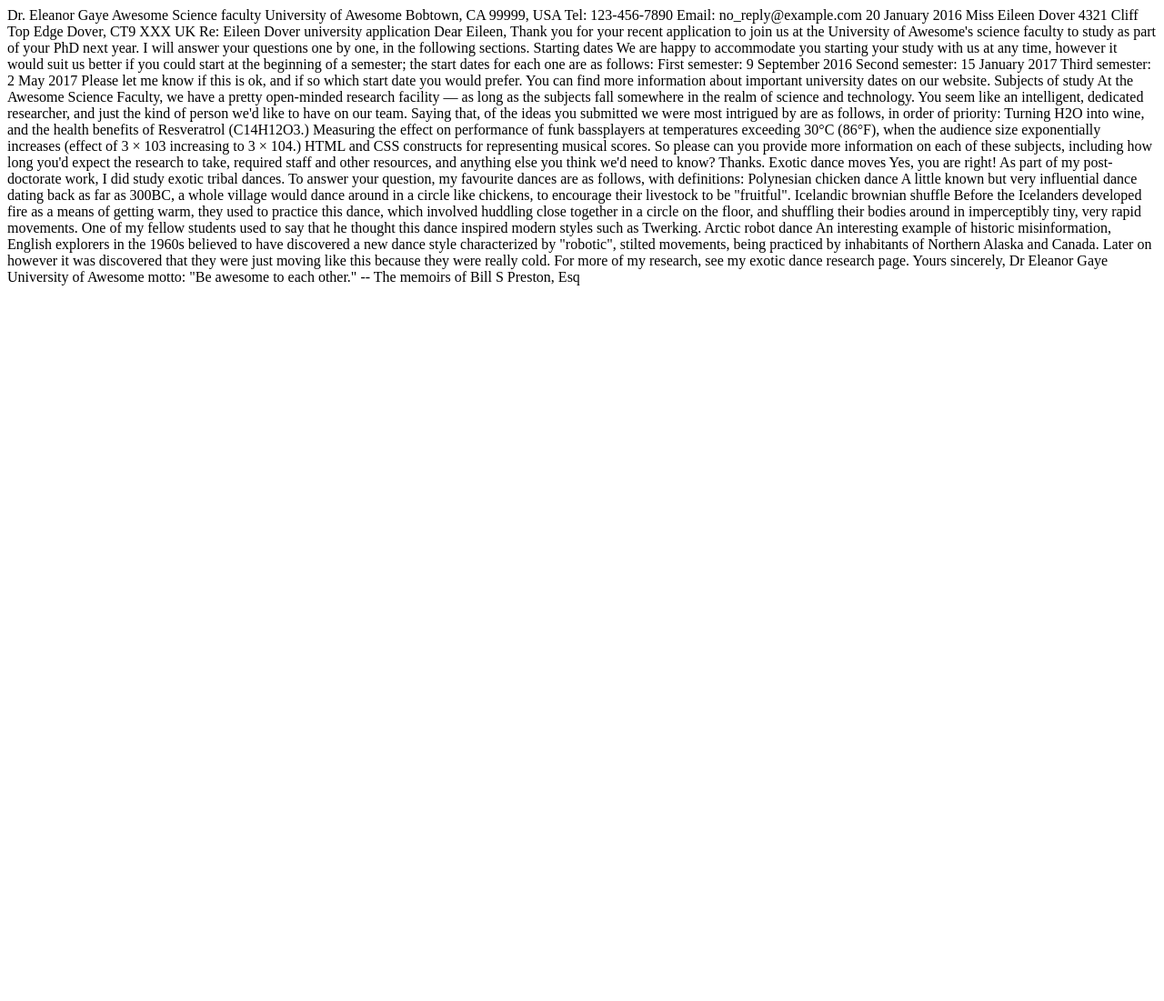
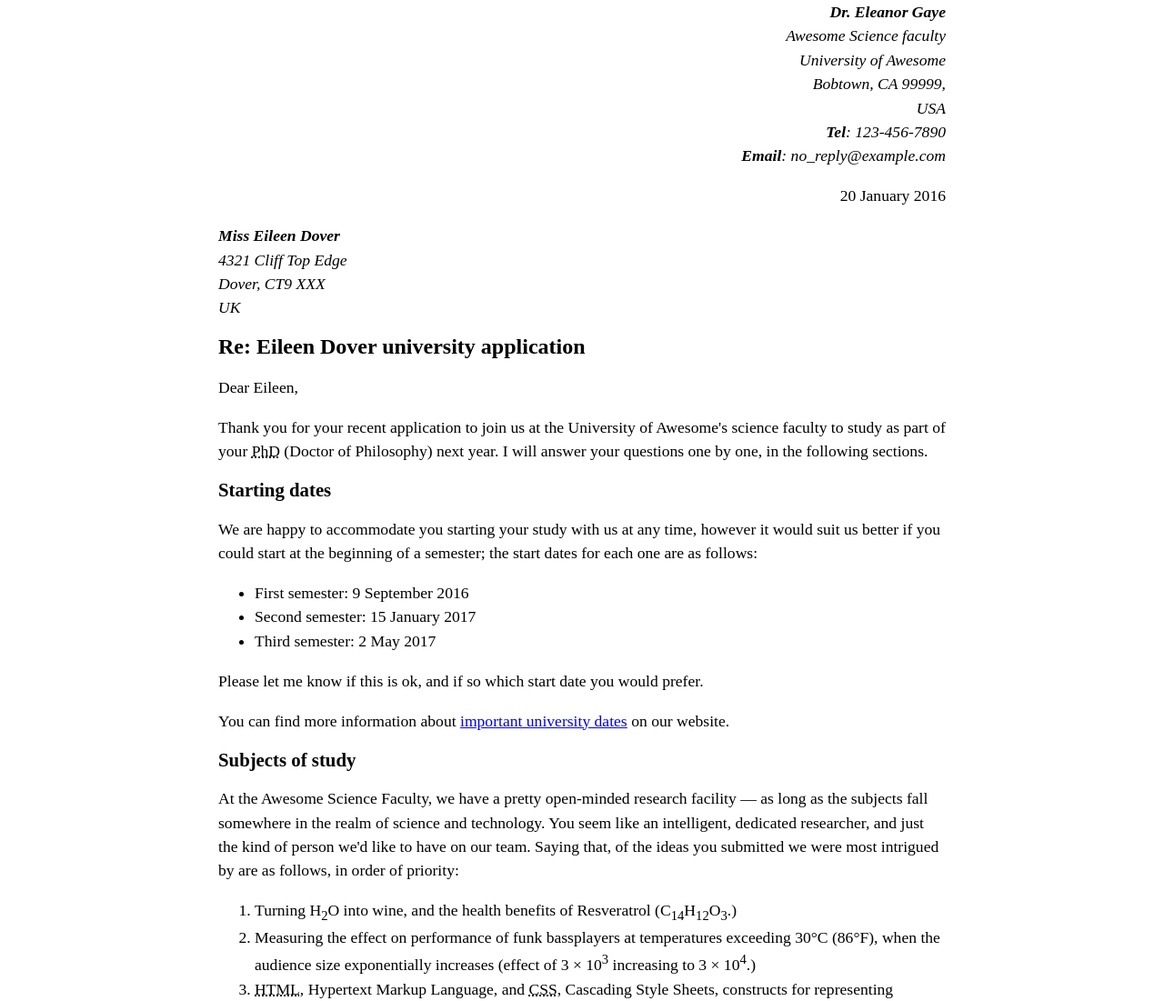
Before and after one commit to daiki-yoshi/ensyu2, a website: page index.html in a window 1280 px wide. Shown: the top 1101 px of the page at 91% size. Before the commit the page ends 800 px from the top, so only its background shows below. Drawn offline with Linux system fonts and the light colour scheme.

Commit message:
index.htmlの追加

```diff
--- a/index.html
+++ b/index.html
@@ -1,70 +1,108 @@
-<html>
+<!DOCTYPE html>
+<html lang="en-US">
   <head>
-    <meta charset="utf-8" />
+    <meta charset="utf-8">
+    <meta name="author" content="Dr. Eleanor Gaye">
+    <title>Eileen Dover university application</title>
+    <style>
+      body {
+        max-width: 800px;
+        margin: 0 auto;
+      }
+
+      .sender-column {
+        text-align: right;
+      }
+
+      h1 {
+        font-size: 1.5em;
+      }
+
+      h2 {
+        font-size: 1.3em;
+      }
+
+      p,ul,ol,dl,address {
+        font-size: 1.1em;
+      }
+
+      p, li, dd, dt, address {
+        line-height: 1.5;
+      }
+    </style>
   </head>
   <body>
-    Dr. Eleanor Gaye
-Awesome Science faculty
-University of Awesome
-Bobtown, CA 99999,
-USA
-Tel: 123-456-7890
-Email: no_reply@example.com
+    <address class="sender-column">
+      <strong>Dr. Eleanor Gaye</strong><br>
+      Awesome Science faculty<br>
+      University of Awesome<br>
+      Bobtown, CA 99999,<br>
+      USA<br>
+      <strong>Tel</strong>: 123-456-7890<br>
+      <strong>Email</strong>: no_reply@example.com
+    </address>
 
-20 January 2016
+    <p class="sender-column"><time datetime="2016-01-20">20 January 2016</time></p>
 
-Miss Eileen Dover
-4321 Cliff Top Edge
-Dover, CT9 XXX
-UK
+    <address>
+      <strong>Miss Eileen Dover</strong><br>
+      4321 Cliff Top Edge<br>
+      Dover, CT9 XXX<br>
+      UK
+    </address>
+
+    <h1>Re: Eileen Dover university application</h1>
+
+    <p>Dear Eileen,</p>
+
+    <p>Thank you for your recent application to join us at the University of Awesome's science faculty to study as part of your <abbr title="Doctor of Philosophy">PhD</abbr> (Doctor of Philosophy) next year. I will answer your questions one by one, in the following sections.</p>
+
+    <h2>Starting dates</h2>
+
+    <p>We are happy to accommodate you starting your study with us at any time, however it would suit us better if you could start at the beginning of a semester; the start dates for each one are as follows:</p>
+
+    <ul>
+      <li>First semester: <time datetime="2016-09-09">9 September 2016</time></li>
+      <li>Second semester: <time datetime="2017-01-15">15 January 2017</time></li>
+      <li>Third semester: <time datetime="2017-05-02">2 May 2017</time></li>
+    </ul>
+
+    <p>Please let me know if this is ok, and if so which start date you would prefer.</p>
+
+    <p>You can find more information about <a href="http://www.example.com" title="table of important university dates">important university dates</a> on our website.</p>
+
+    <h2>Subjects of study</h2>
+
+    <p>At the Awesome Science Faculty, we have a pretty open-minded research facility — as long as the subjects fall somewhere in the realm of science and technology. You seem like an intelligent, dedicated researcher, and just the kind of person we'd like to have on our team. Saying that, of the ideas you submitted we were most intrigued by are as follows, in order of priority:</p>
+
+    <ol>
+      <li>Turning H<sub>2</sub>O into wine, and the health benefits of Resveratrol (C<sub>14</sub>H<sub>12</sub>O<sub>3</sub>.)</li>
+      <li>Measuring the effect on performance of funk bassplayers at temperatures exceeding 30°C (86°F), when the audience size exponentially increases (effect of 3 × 10<sup>3</sup> increasing to 3 × 10<sup>4</sup>.)</li>
+      <li><abbr title="Hypertext Markup Language">HTML</abbr>, Hypertext Markup Language, and <abbr title="Cascading Style Sheets">CSS</abbr>, Cascading Style Sheets, constructs for representing musical scores.</li>
+    </ol>
+
+    <p>So please can you provide more information on each of these subjects, including how long you'd expect the research to take, required staff and other resources, and anything else you think we'd need to know? Thanks.</p>
+
+    <h2>Exotic dance moves</h2>
+
+    <p>Yes, you are right! As part of my post-doctorate work, I <em>did</em> study exotic tribal dances. To answer your question, my favourite dances are as follows, with definitions:</p>
+
+    <dl>
+      <dt>Polynesian chicken dance</dt>
+      <dd>A little known but <em>very</em> influential dance dating back as far as 300 <abbr title="Before Common Era">BCE</abbr>, a whole village would dance around in a circle like chickens, to encourage their livestock to be "fruitful".</dd>
+      <dt>Icelandic brownian shuffle</dt>
+      <dd>Before the Icelanders developed fire as a means of getting warm, they used to practice this dance, which involved huddling close together in a circle on the floor, and shuffling their bodies around in imperceptibly tiny, very rapid movements. One of my fellow students used to say that he thought this dance inspired modern styles such as Twerking.</dd>
+      <dt>Arctic robot dance</dt>
+      <dd>An interesting example of historic misinformation, English explorers in the 1960s believed to have discovered a new dance style characterised by "robotic", stilted movements, being practiced by inhabitants of Northern Alaska and Canada. Later on however it was discovered that they were just moving like this because they were really cold.</dd>
+    </dl>
+
+    <p>For more of my research, see my <a href="http://www.example.com" title="exotic dance research">exotic dance research page</a>.</p>
+
+    <p>Yours sincerely,</p>
+
+    <p>Dr Eleanor Gaye</p>
 
 
-Re: Eileen Dover university application
-
-Dear Eileen,
-
-Thank you for your recent application to join us at the University of Awesome's science faculty to study as part of your PhD next year. I will answer your questions one by one, in the following sections.
-
-Starting dates
-
-We are happy to accommodate you starting your study with us at any time, however it would suit us better if you could start at the beginning of a semester; the start dates for each one are as follows:
-
-First semester: 9 September 2016
-Second semester: 15 January 2017
-Third semester: 2 May 2017
-
-Please let me know if this is ok, and if so which start date you would prefer.
-
-You can find more information about important university dates on our website.
-
-
-Subjects of study
-
-At the Awesome Science Faculty, we have a pretty open-minded research facility — as long as the subjects fall somewhere in the realm of science and technology. You seem like an intelligent, dedicated researcher, and just the kind of person we'd like to have on our team. Saying that, of the ideas you submitted we were most intrigued by are as follows, in order of priority:
-
-Turning H2O into wine, and the health benefits of Resveratrol (C14H12O3.)
-Measuring the effect on performance of funk bassplayers at temperatures exceeding 30°C (86°F), when the audience size exponentially increases (effect of 3 × 103 increasing to 3 × 104.)
-HTML and CSS constructs for representing musical scores.
-
-So please can you provide more information on each of these subjects, including how long you'd expect the research to take, required staff and other resources, and anything else you think we'd need to know? Thanks.
-
-
-Exotic dance moves
-
-Yes, you are right! As part of my post-doctorate work, I did study exotic tribal dances. To answer your question, my favourite dances are as follows, with definitions:
-
-Polynesian chicken dance
-A little known but very influential dance dating back as far as 300BC, a whole village would dance around in a circle like chickens, to encourage their livestock to be "fruitful".
-Icelandic brownian shuffle
-Before the Icelanders developed fire as a means of getting warm, they used to practice this dance, which involved huddling close together in a circle on the floor, and shuffling their bodies around in imperceptibly tiny, very rapid movements. One of my fellow students used to say that he thought this dance inspired modern styles such as Twerking.
-Arctic robot dance
-An interesting example of historic misinformation, English explorers in the 1960s believed to have discovered a new dance style characterized by "robotic", stilted movements, being practiced by inhabitants of Northern Alaska and Canada. Later on however it was discovered that they were just moving like this because they were really cold.
-
-For more of my research, see my exotic dance research page.
-
-Yours sincerely,
-Dr Eleanor Gaye
-
-University of Awesome motto: "Be awesome to each other." -- The memoirs of Bill S Preston, Esq
+    <p>University of Awesome motto: <q>Be awesome to each other.</q> -- <cite>The memoirs of Bill S Preston, <abbr title="Esquire">Esq.</abbr></cite></p>
   </body>
 </html>
```
